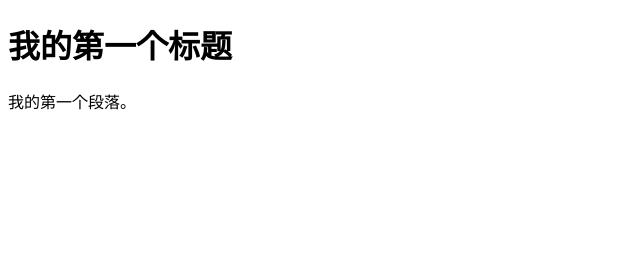
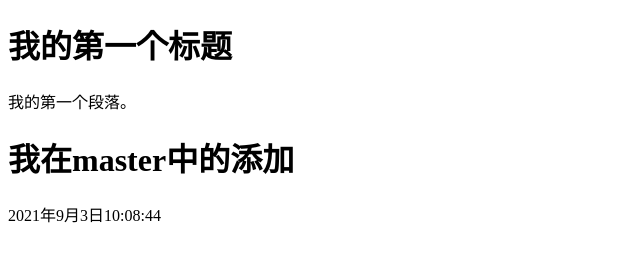
Before and after one commit to YISA-YZX/YZX-Store, a plain HTML site: page index.html in a window 1280 px wide. Shown: the whole page, without its empty margins (0-640 px from the left). Drawn offline with Linux system fonts and the light colour scheme.

Commit message:
master add

```diff
--- a/index.html
+++ b/index.html
@@ -12,6 +12,8 @@
     <div>
     <div>
     <div>
+          <h1>我在master中的添加</h1>
+           <p>2021年9月3日10:08:44</p>
     <div>
 </body>
 </html>
```
